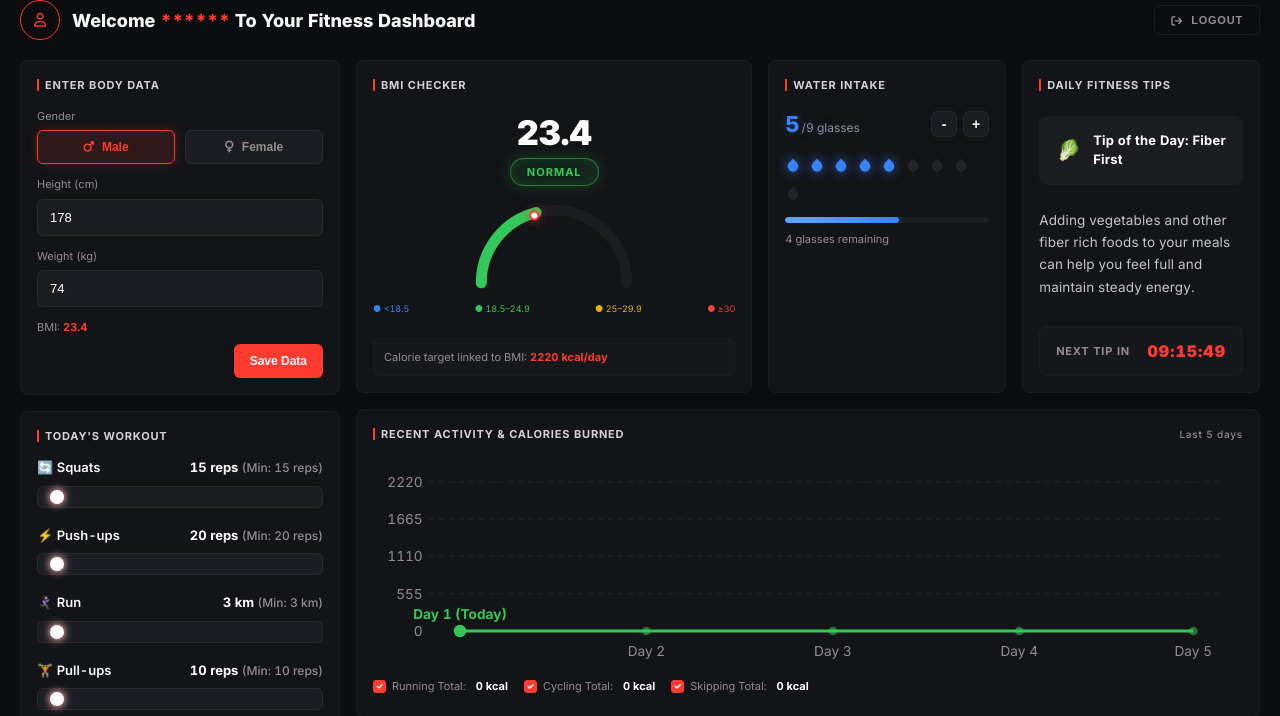
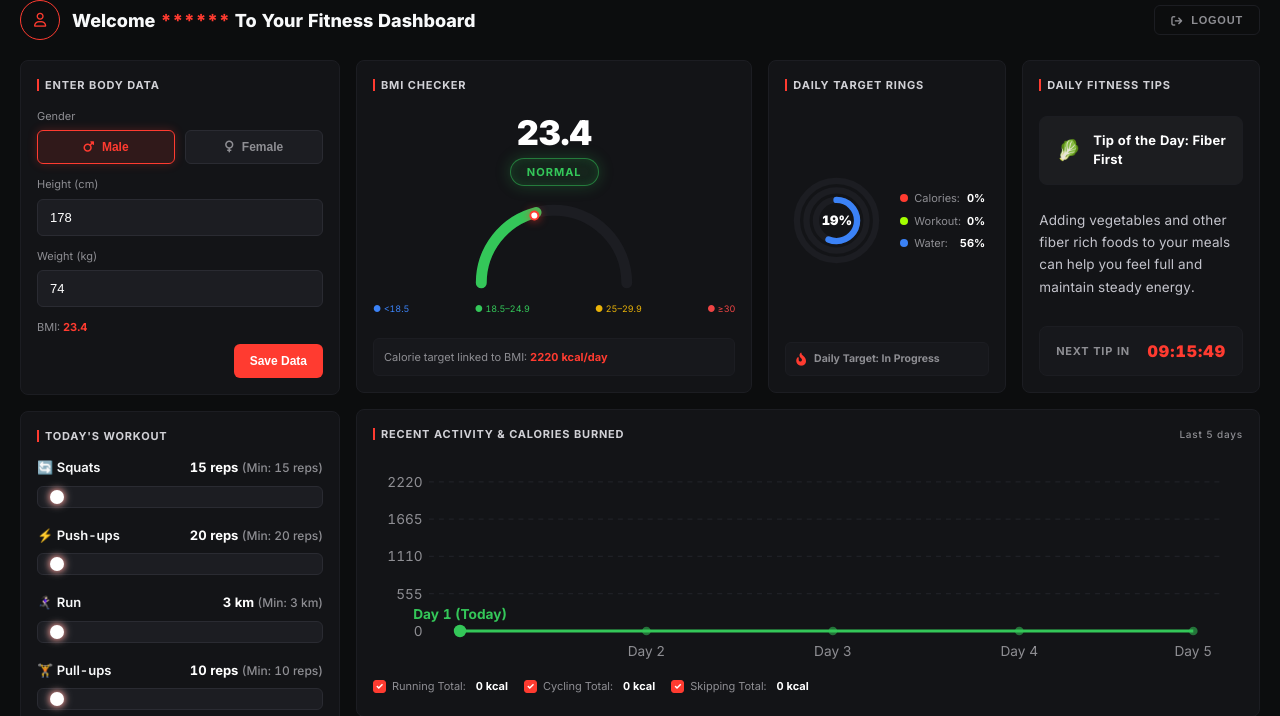
Before and after one commit to anuja77-lakshan/Fitness_Tracker, a PHP site: page /Dashboard.html in a window 1280 px wide. Shown: the part 79-795 px from the top of the page. Run offline with PHP 8.4, Linux system fonts and the light colour scheme.

Commit message:
Add daily goals rings to dashboard

```diff
--- a/Dashboard.html
+++ b/Dashboard.html
@@ -152,6 +152,29 @@
           </div>
         </div>
 
+        <!-- Water Intake -->
+          <div class="card">
+            <div class="card-header">Water Intake</div>
+
+            <div class="water-header-container">
+              <div class="water-header-count">
+                <span id="waterCount">0</span><span>/9 glasses</span>
+              </div>
+
+              <div class="water-controls">
+                <button class="btn-icon" id="waterMinusBtn" aria-label="Decrease water count">-</button>
+                <button class="btn-icon" id="waterPlusBtn" aria-label="Increase water count">+</button>
+              </div>
+            </div>
+
+            <div class="water-icons" id="waterIconsContainer"></div>
+
+            <div class="water-bar">
+              <div class="water-bar-fill" id="waterBarFill"></div>
+            </div>
+
+            <div class="water-rem" id="waterRemText">9 glasses remaining</div>
+          </div>
       </div>
 
       <div class="right-column">
@@ -192,29 +215,54 @@
             </div>
           </div>
 
-          <!-- Water Intake -->
-          <div class="card">
-            <div class="card-header">Water Intake</div>
+          <!-- Target Rings -->
+      <div class="card target-rings-card" id="targetRingsCard">
+        <div class="card-header">Daily Target Rings</div>
 
-            <div class="water-header-container">
-              <div class="water-header-count">
-                <span id="waterCount">0</span><span>/9 glasses</span>
-              </div>
+        <div class="rings-hud-container">
+          <div class="rings-svg-wrapper">
+            <svg viewBox="0 0 120 120" class="rings-svg">
+              <!-- Calorie Tracker(Outer) -->
+              <circle cx="60" cy="60" r="50" class="ring-bg" stroke-width="8"/>
+              <circle id="ringCalorie" cx="60" cy="60" r="50" class="ring-fill ring-calorie" stroke-width="8" stroke-dasharray="314.15" stroke-dashoffset="314.15"/>
 
-              <div class="water-controls">
-                <button class="btn-icon" id="waterMinusBtn" aria-label="Decrease water count">-</button>
-                <button class="btn-icon" id="waterPlusBtn" aria-label="Increase water count">+</button>
-              </div>
+              <!-- Workout Tracker (Middle) -->
+              <circle cx="60" cy="60" r="38" class="ring-bg" stroke-width="8"/>
+              <circle id="ringWorkout" cx="60" cy="60" r="38" class="ring-fill ring-workout" stroke-width="8" stroke-dasharray="238.76" stroke-dashoffset="238.76"/>
+
+              <!-- Water Tracker (Inner) -->
+              <circle cx="60" cy="60" r="26" class="ring-bg" stroke-width="8"/>
+              <circle id="ringWater" cx="60" cy="60" r="26" class="ring-fill ring-water" stroke-width="8" stroke-dasharray="163.36" stroke-dashoffset="163.36"/>
+            </svg>
+            <div class="rings-center-stat">
+              <span id="ringsOverallPct">0%</span>
             </div>
+          </div>
 
-            <div class="water-icons" id="waterIconsContainer"></div>
+          <div class="rings-legend-compact">
+            <div class="ring-legend-row">
+              <span class="ring-dot dot-cal"></span>
+              <span class="legend-name">Calories:</span>
+              <strong id="ringCalLabel">0%</strong>
+            </div>
+            <div class="ring-legend-row">
+              <span class="ring-dot dot-work"></span>
+              <span class="legend-name">Workout:</span>
+              <strong id="ringWorkLabel">0%</strong>
+            </div>
+            <div class="ring-legend-row">
+              <span class="ring-dot dot-wat"></span>
+              <span class="legend-name">Water:</span>
+              <strong id="ringWatLabel">0%</strong>
+            </div>
+          </div>
+        </div>
 
-            <div class="water-bar">
-              <div class="water-bar-fill" id="waterBarFill"></div>
-            </div>
-
-            <div class="water-rem" id="waterRemText">9 glasses remaining</div>
-          </div>
+        <div class="streak-mini-badge" id="streakBadgeBox">
+          <i class="fa-solid fa-fire-flame-curved streak-fire-icon"></i>
+          <span id="streakBadgeText">Daily Target: In Progress</span>
+        </div>
+      </div>
 
           <!-- Daily Fitness Tips -->
           <div class="card">
--- a/Javascript/dashboard.js
+++ b/Javascript/dashboard.js
@@ -9,6 +9,9 @@ let activityTotals = {
   Cycling: 0,
   Skipping: 0
 };
+
+const TOTAL_GLASSES = 9;
+let currentGlasses = 0;
 
 document.addEventListener('DOMContentLoaded', () => {
   const heightInput = document.getElementById('heightInput');
@@ -40,6 +43,7 @@ document.addEventListener('DOMContentLoaded', () => {
   initWorkoutTimer();
   initActivityLog();
   initDailyFitnessTip();
+  updateHudTargetRings();
 
   // Body Data Saver
   if (saveBtn) {
@@ -173,6 +177,7 @@ document.addEventListener('DOMContentLoaded', () => {
 
     updateWorkoutPlan(category);
     renderActivityChart();
+    updateHudTargetRings();
   }
 
   function updateWorkoutPlan(category) {
@@ -211,6 +216,7 @@ document.addEventListener('DOMContentLoaded', () => {
         break;
     }
     renderWorkoutList();
+    updateHudTargetRings();
   }
 
   function renderWorkoutList() {
@@ -408,6 +414,7 @@ function initActivityLog() {
         if (chkSkipping) chkSkipping.checked = true;
 
         renderActivityChart();
+        updateHudTargetRings();
 
         alert(`Logged ${burnedKcal} kcal for ${activity}!`);
       });
@@ -588,6 +595,8 @@ function initActivityLog() {
     if (modalCloseBtn) {
       modalCloseBtn.addEventListener('click', () => {
         clearInterval(timerInterval);
+        localStorage.setItem('fitcore_workout_done', 'true');
+        updateHudTargetRings();
         timerModal.classList.remove('active');
       });
     }
@@ -640,6 +649,7 @@ function initActivityLog() {
   function saveAndUpdateWater() {
     localStorage.setItem('user_water_glasses', currentGlasses);
     renderWaterUI();
+    updateHudTargetRings();
   }
 
   if (waterPlusBtn) {
@@ -745,6 +755,48 @@ function initActivityLog() {
     updateCountdown();
     setInterval(updateCountdown, 1000);
   }
+function updateHudTargetRings() {
+  const ringCal = document.getElementById('ringCalorie');
+  const ringWork = document.getElementById('ringWorkout');
+  const ringWat = document.getElementById('ringWater');
+
+  const calLabel = document.getElementById('ringCalLabel');
+  const workLabel = document.getElementById('ringWorkLabel');
+  const watLabel = document.getElementById('ringWatLabel');
+  const overallPct = document.getElementById('ringsOverallPct');
+  const badgeText = document.getElementById('streakBadgeText');
+  const cardEl = document.getElementById('targetRingsCard');
+
+  // 1. Calorie Progress
+  const calPct = Math.min(100, Math.round((totalLoggedCalories / dynamicMaxCalorie) * 100)) || 0;
+  if (ringCal) ringCal.style.strokeDashoffset = 314.15 - (314.15 * (calPct / 100));
+  if (calLabel) calLabel.textContent = `${calPct}%`;
+
+  // 2. Workout Progress
+  const isWorkoutDone = localStorage.getItem('fitcore_workout_done') === 'true';
+  const workPct = isWorkoutDone ? 100 : 0;
+  if (ringWork) ringWork.style.strokeDashoffset = 238.76 - (238.76 * (workPct / 100));
+  if (workLabel) workLabel.textContent = `${workPct}%`;
+
+  // 3. Water Progress
+  const watPct = Math.min(100, Math.round((currentGlasses / TOTAL_GLASSES) * 100)) || 0;
+  if (ringWat) ringWat.style.strokeDashoffset = 163.36 - (163.36 * (watPct / 100));
+  if (watLabel) watLabel.textContent = `${watPct}%`;
+
+  // Average Completion
+  const avg = Math.round((calPct + workPct + watPct) / 3);
+  if (overallPct) overallPct.textContent = `${avg}%`;
+
+  // 100% Milestone Trigger
+  if (calPct >= 100 && workPct >= 100 && watPct >= 100) {
+    if (cardEl) cardEl.classList.add('all-crushed');
+    if (badgeText) badgeText.textContent = '🔥 Streak: 5 Days Active! All 3 Rings Crushed!';
+  } else {
+    if (cardEl) cardEl.classList.remove('all-crushed');
+    if (badgeText) badgeText.textContent = 'Daily Target: In Progress';
+  }
+}
+
 });
 
 const logoutBtn = document.getElementById('logoutBtn');
--- a/css/dashboard.css
+++ b/css/dashboard.css
@@ -573,6 +573,123 @@ input:focus, select:focus {
 
 .calorie-box strong {
   color: var(--accent-red);
+}
+
+/* Target Rings Styling */
+.target-rings-card {
+  display: flex;
+  flex-direction: column;
+  justify-content: space-between;
+}
+
+.rings-hud-container {
+  display: flex;
+  align-items: center;
+  justify-content: space-around;
+  gap: 8px;
+  padding: 4px 0;
+}
+
+.rings-svg-wrapper {
+  position: relative;
+  width: 95px;
+  height: 95px;
+  flex-shrink: 0;
+}
+
+.rings-svg {
+  width: 100%;
+  height: 100%;
+  transform: rotate(-90deg);
+}
+
+.ring-bg {
+  fill: none;
+  stroke: #1c1d22;
+}
+
+.ring-fill {
+  fill: none;
+  stroke-linecap: round;
+  transition: stroke-dashoffset 0.8s cubic-bezier(0.4, 0, 0.2, 1);
+}
+
+.ring-calorie { stroke: var(--accent-red); }
+.ring-workout { stroke: var(--accent-neon); }
+.ring-water { stroke: var(--accent-blue); }
+
+.rings-center-stat {
+  position: absolute;
+  top: 50%;
+  left: 50%;
+  transform: translate(-50%, -50%);
+  font-size: 13px;
+  font-weight: 900;
+  color: var(--text-light);
+}
+
+.rings-legend-compact {
+  display: flex;
+  flex-direction: column;
+  gap: 6px;
+  font-size: 11px;
+}
+
+.ring-legend-row {
+  display: flex;
+  align-items: center;
+  gap: 6px;
+  color: var(--text-muted);
+}
+
+.ring-legend-row strong {
+  color: var(--text-light);
+  margin-left: auto;
+}
+
+.ring-dot {
+  width: 8px;
+  height: 8px;
+  border-radius: 50%;
+}
+.dot-cal { background-color: var(--accent-red); }
+.dot-work { background-color: var(--accent-neon); }
+.dot-wat { background-color: var(--accent-blue); }
+
+.streak-mini-badge {
+  display: flex;
+  align-items: center;
+  gap: 8px;
+  background-color: #17181c;
+  border: 1px solid var(--card-border);
+  border-radius: 6px;
+  padding: 8px 10px;
+  margin-top: 8px;
+  font-size: 10.5px;
+  font-weight: 700;
+  color: var(--text-muted);
+  transition: all 0.3s ease;
+}
+
+.streak-fire-icon {
+  font-size: 13px;
+  color: var(--accent-red);
+}
+
+.target-rings-card.all-crushed {
+  border-color: #a4ff00;
+  box-shadow: 0 0 16px rgba(164, 255, 0, 0.15);
+}
+
+.target-rings-card.all-crushed .streak-mini-badge {
+  background: rgba(164, 255, 0, 0.1);
+  border-color: #a4ff00;
+  color: #a4ff00;
+}
+
+.target-rings-card.all-crushed .streak-fire-icon {
+  color: #a4ff00;
+  filter: drop-shadow(0 0 6px rgba(164, 255, 0, 0.8));
 }
 
 /* Water Tracker */
```
